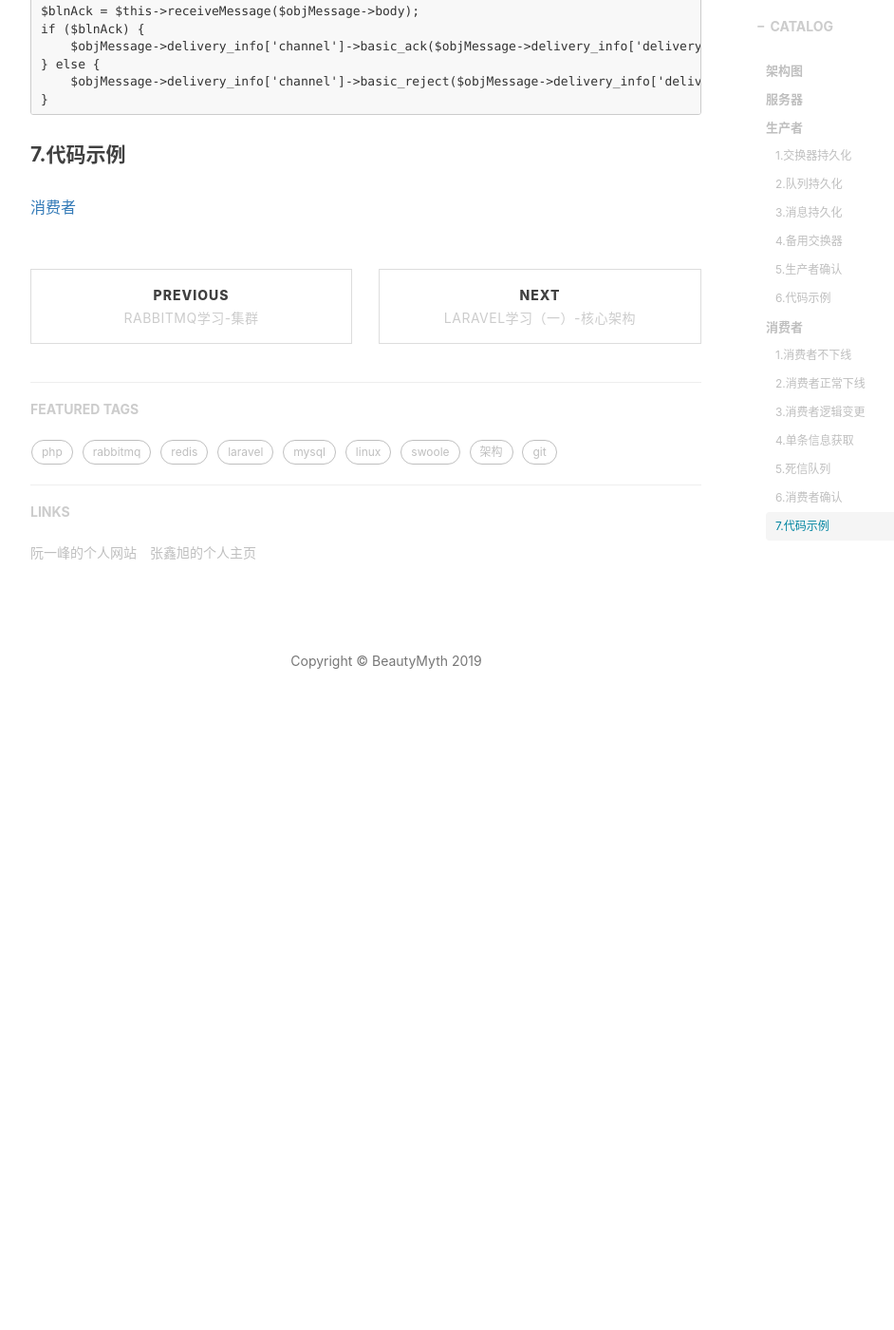
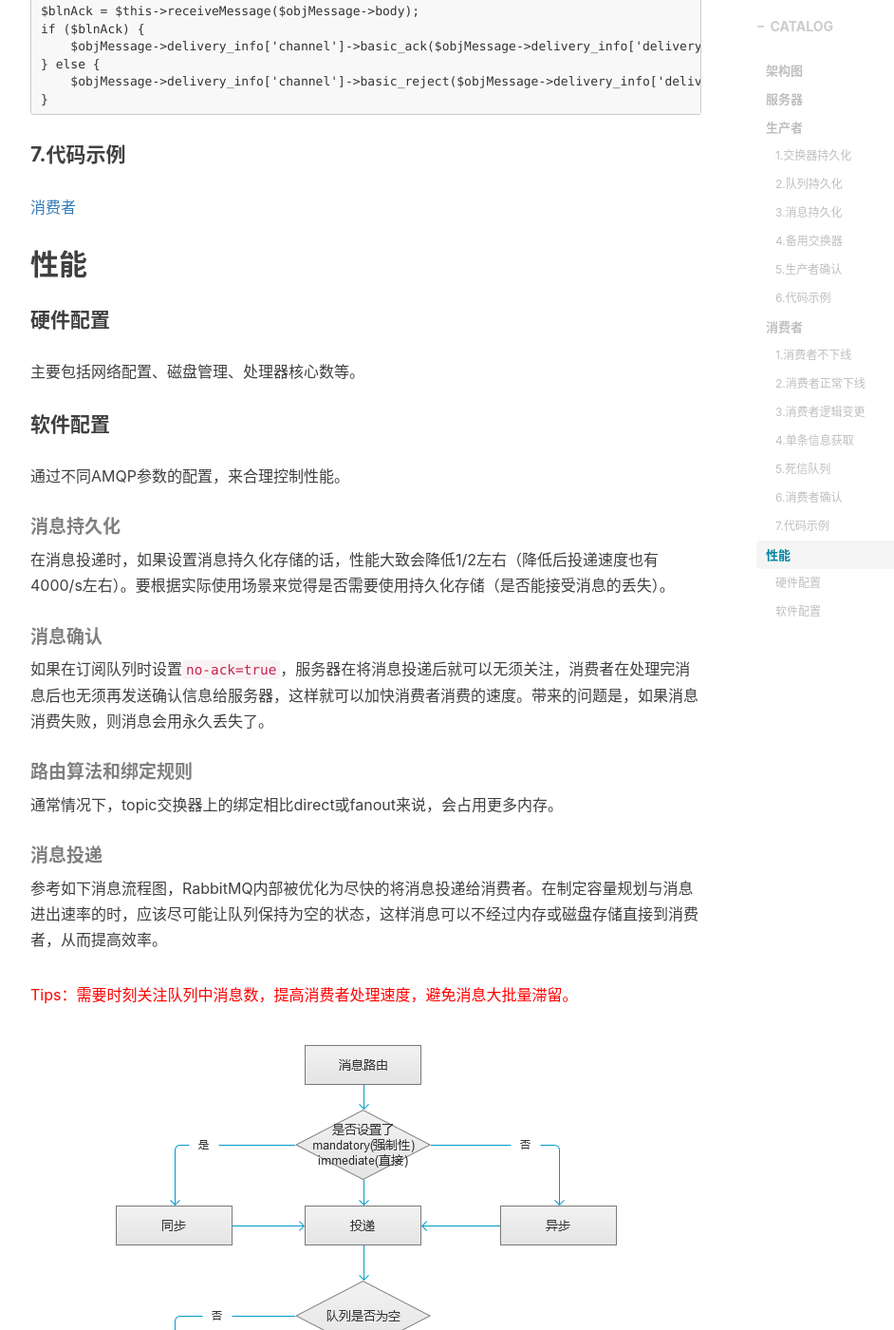
Before and after one commit to xuanxuan2016/xuanxuan2016.github.io, a Jekyll site: the page built from _posts/2018-05-18-8-rabbitmq-study-HignAvailable.md, in a window 1280 px wide and 1400 px high, scrolled down 5884 px. Shown: the whole window at 95% size, without its empty margins (233-1175 px from the left). Built offline with Jekyll 4.4.1, drawn with Linux system fonts in a browser that asks for light colours; nearby versions of some CDN libraries; comment, search, counter and statistics services are not loaded; before the commit the page ends 6684 px from its top, so only the background shows below that.

Commit message:
Update 2018-05-18-8-rabbitmq-study-HignAvailable.md

```diff
--- a/_posts/2018-05-18-8-rabbitmq-study-HignAvailable.md
+++ b/_posts/2018-05-18-8-rabbitmq-study-HignAvailable.md
@@ -279,3 +279,47 @@ if ($blnAck) {
 #### 7.代码示例
 
 [消费者](https://github.com/beautymyth/rabbitmq-study/blob/master/topic_ha_consumer.php)
+
+## 性能
+
+#### 硬件配置
+
+<p>
+主要包括网络配置、磁盘管理、处理器核心数等。
+</p>
+
+#### 软件配置
+
+<p>
+通过不同AMQP参数的配置，来合理控制性能。
+</p>
+
+##### 消息持久化
+
+<p>
+在消息投递时，如果设置消息持久化存储的话，性能大致会降低1/2左右（降低后投递速度也有4000/s左右）。要根据实际使用场景来觉得是否需要使用持久化存储（是否能接受消息的丢失）。
+</p>
+
+##### 消息确认
+
+<p>
+如果在订阅队列时设置<code>no-ack=true</code>，服务器在将消息投递后就可以无须关注，消费者在处理完消息后也无须再发送确认信息给服务器，这样就可以加快消费者消费的速度。带来的问题是，如果消息消费失败，则消息会用永久丢失了。
+</p>
+
+##### 路由算法和绑定规则
+
+<p>
+通常情况下，topic交换器上的绑定相比direct或fanout来说，会占用更多内存。
+</p>
+
+##### 消息投递
+
+<p>
+参考如下消息流程图，RabbitMQ内部被优化为尽快的将消息投递给消费者。在制定容量规划与消息进出速率的时，应该尽可能让队列保持为空的状态，这样消息可以不经过内存或磁盘存储直接到消费者，从而提高效率。
+</p>
+
+<p style='color:red;'>
+Tips：需要时刻关注队列中消息数，提高消费者处理速度，避免消息大批量滞留。
+</p>
+
+![image](https://github.com/xuanxuan2016/xuanxuan2016.github.io/blob/master/img/2018-05-18-8-rabbitmq-study-HignAvailable/pic_11.png?raw=true)
```
